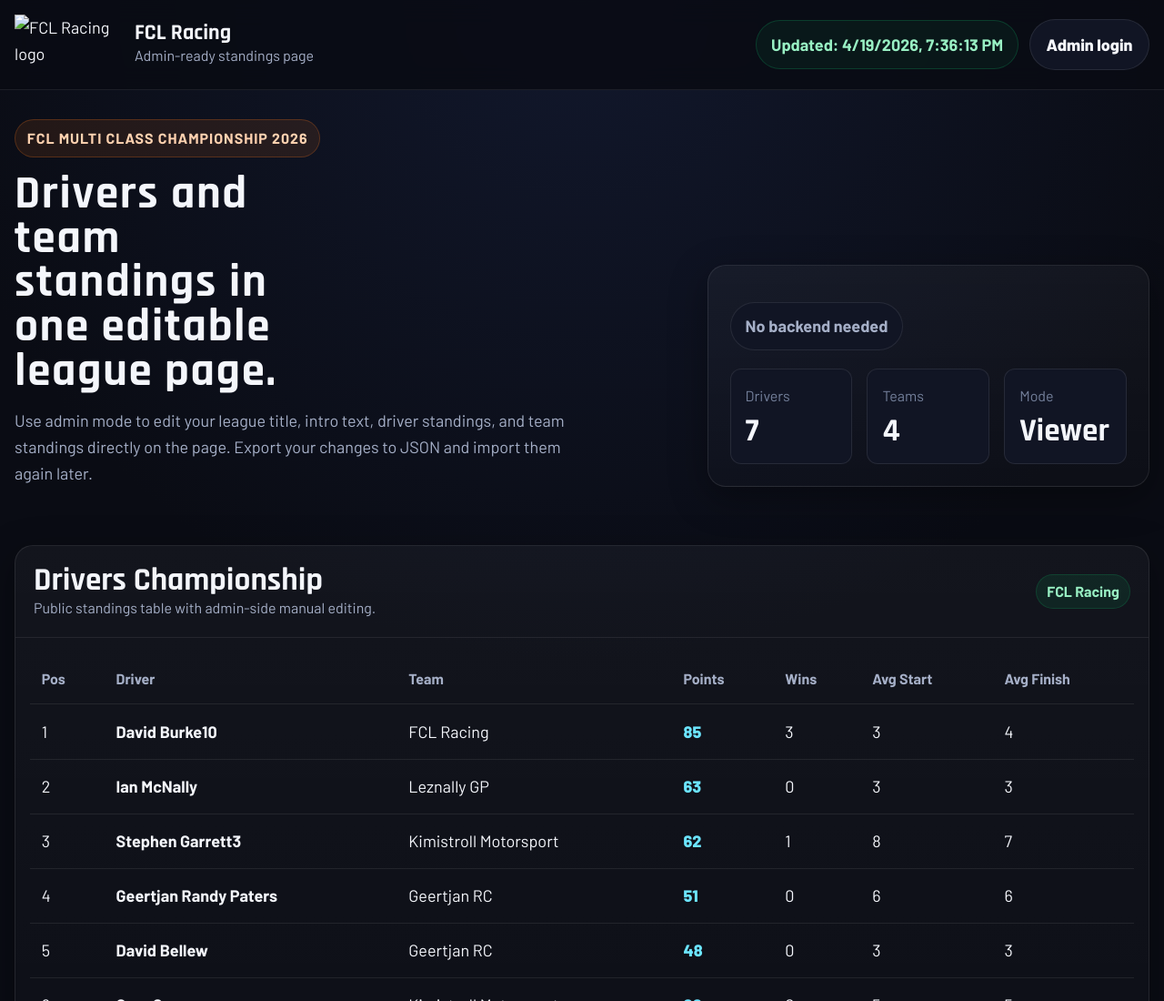
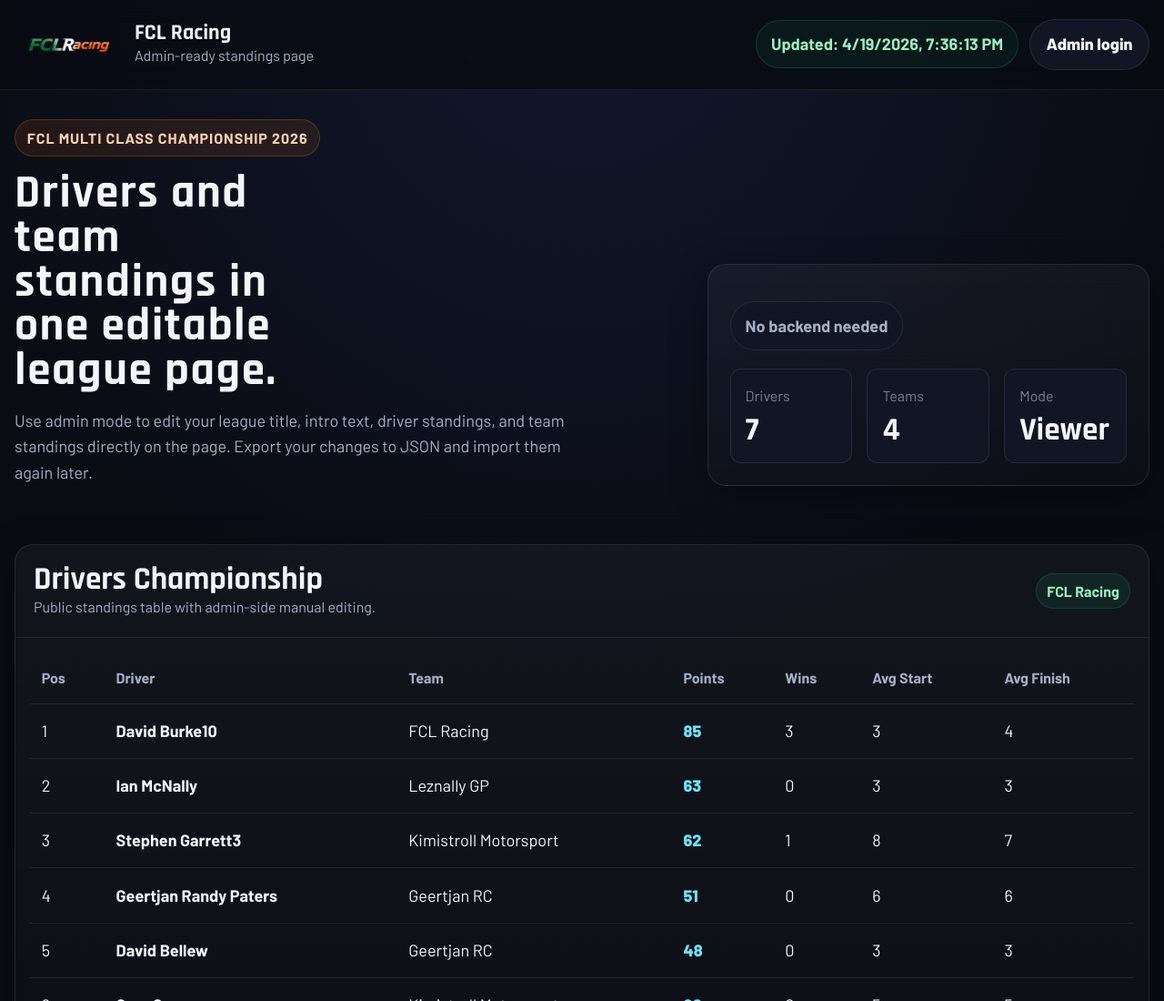
Before and after one commit to PanicCross/FCL, a plain HTML site: page index.html in a window 1280 px wide. Shown: the top 1100 px of the page at 91% size. Drawn offline with Linux system fonts and the light colour scheme.

Commit message:
Fix logo path to use logo.png

```diff
--- a/index.html
+++ b/index.html
@@ -131,7 +131,7 @@
   <header>
     <div class="container nav">
       <div class="brand">
-        <img src="./assets/logo-2.jpg" alt="FCL Racing logo" width="120" height="66" />
+        <img src="logo.png" alt="FCL Racing logo" width="120" height="66" />
         <div class="brand-copy">
           <strong>FCL Racing</strong>
           <span>Admin-ready standings page</span>
```
